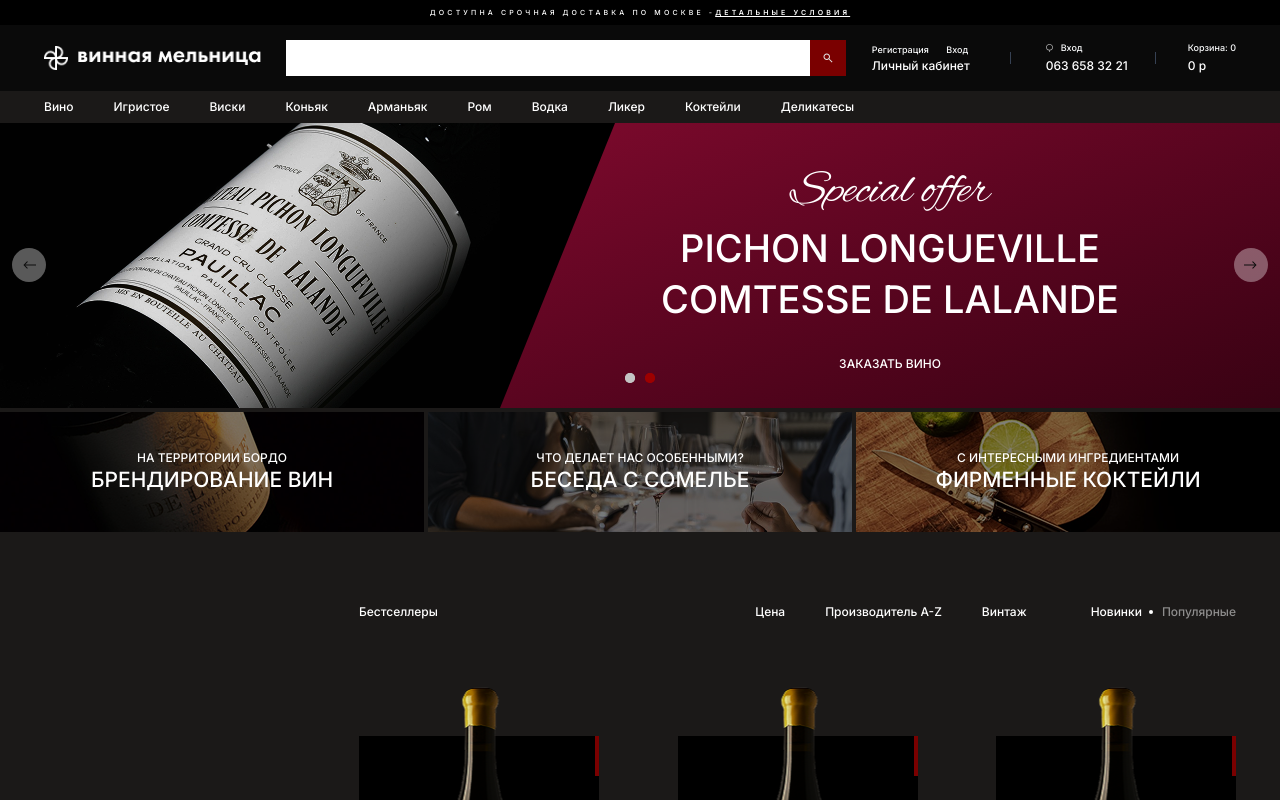
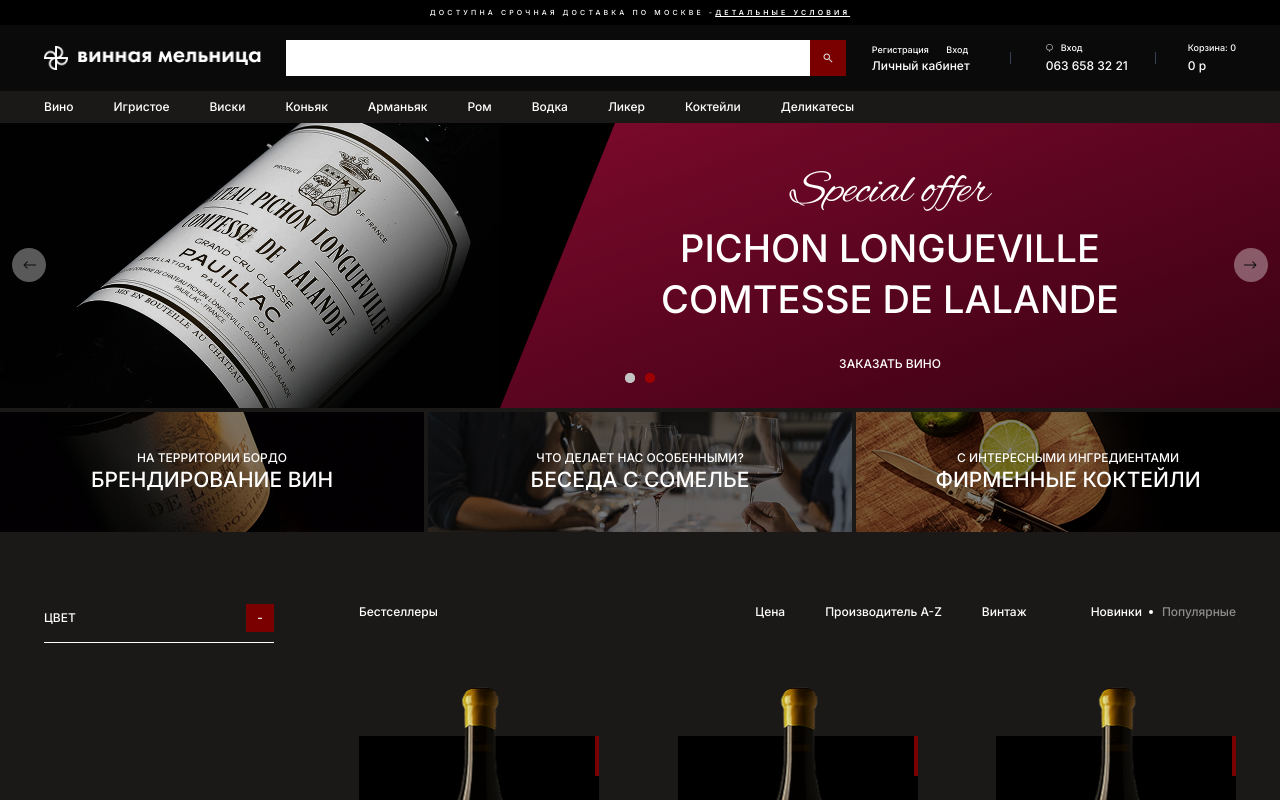
Before and after one commit to ZoirJohn/the-wine, a Next.js app: page / in a window 1280 px wide. Shown: the top 800 px of the page. Built offline with nearby package versions, Linux system fonts and the light colour scheme.

Commit message:
work on height needed

```diff
--- a/src/app/page.tsx
+++ b/src/app/page.tsx
@@ -1,5 +1,6 @@
 import Card from '@/components/Card'
 import Carousel from '@/components/Carousel'
+import Dropdown from '@/components/ui/Dropdown'
 
 const HomePage = () => {
         return (
@@ -25,7 +26,11 @@
                         </section>
                         <section className=''>
                                 <div className='_container bg-brownie pt-18 flex justify-between'>
-                                        <aside className='min-w-[230px] h-20'></aside>
+                                        <aside className='min-w-[230px] h-20'>
+                                                <div>
+                                                        <Dropdown open={true}/>
+                                                </div>
+                                        </aside>
                                         <div className='flex flex-col basis-[877px]'>
                                                 <div className='flex max-md:hidden col-span-3 mb-16'>
                                                         <a className='capitalize mr-auto'>Бестселлеры</a>
--- /dev/null
+++ b/src/components/ui/Dropdown.tsx
@@ -0,0 +1,58 @@
+'use client'
+
+import { useEffect, useState } from 'react'
+
+const Dropdown = ({ open, filterArray }: { open: boolean; filterArray?: any[] }) => {
+        const [isOpen, setIsOpen] = useState(false)
+        useEffect(() => {
+                console.log(document.getElementsByClassName('dropdown')[0].clientHeight)
+        }, [])
+        return (
+                <div className='dropdown'>
+                        <div className='flex justify-between items-center pb-[10px] mb-[10px] border-b-[1px]'>
+                                ЦВЕТ
+                                <a className='clickButton w-7 h-7 flex justify-center items-center' onClick={() => setIsOpen(!isOpen)}>
+                                        {isOpen ? '+' : '-'}
+                                </a>
+                        </div>
+                        {isOpen && (
+                                <ul className='flex flex-col gap-y-2'>
+                                        <li>
+                                                <label htmlFor='' className='group border-white text-neutral-100 flex gap-x-5 items-center tracking-widest'>
+                                                        <input type='checkbox' name='option' className='opacity-0 w-[18px] h-[18px] absolute z-10 cursor-pointer' />
+                                                        <span className='flex items-center justify-center w-[18px] h-[18px] border-[0.5px] border-neutral-100 before:w-3 before:h-3 before:bg-neutral-100 before:hidden group-has-checked:before:block'></span>
+                                                        БЕЛОЕ
+                                                        <p className='text-[9px] ml-auto opacity-25'>9</p>
+                                                </label>
+                                        </li>
+                                        <li>
+                                                <label htmlFor='' className='group border-white text-neutral-100 flex gap-x-5 items-center tracking-widest'>
+                                                        <input type='checkbox' name='option' className='opacity-0 w-[18px] h-[18px] absolute z-10 cursor-pointer' />
+                                                        <span className='flex items-center justify-center w-[18px] h-[18px] border-[0.5px] border-neutral-100 before:w-3 before:h-3 before:bg-neutral-100 before:hidden group-has-checked:before:block'></span>
+                                                        КРАСНОЕ
+                                                        <p className='text-[9px] ml-auto opacity-25'>21</p>
+                                                </label>
+                                        </li>
+                                        <li>
+                                                <label htmlFor='' className='group border-white text-neutral-100 flex gap-x-5 items-center tracking-widest'>
+                                                        <input type='checkbox' name='option' className='opacity-0 w-[18px] h-[18px] absolute z-10 cursor-pointer' />
+                                                        <span className='flex items-center justify-center w-[18px] h-[18px] border-[0.5px] border-neutral-100 before:w-3 before:h-3 before:bg-neutral-100 before:hidden group-has-checked:before:block'></span>
+                                                        РОЗОВОЕ
+                                                        <p className='text-[9px] ml-auto opacity-25'>13</p>
+                                                </label>
+                                        </li>
+                                        <li>
+                                                <label htmlFor='' className='group border-white text-neutral-100 flex gap-x-5 items-center tracking-widest'>
+                                                        <input type='checkbox' name='option' className='opacity-0 w-[18px] h-[18px] absolute z-10 cursor-pointer' />
+                                                        <span className='flex items-center justify-center w-[18px] h-[18px] border-[0.5px] border-neutral-100 before:w-3 before:h-3 before:bg-neutral-100 before:hidden group-has-checked:before:block'></span>
+                                                        ПРОЧЕЕ
+                                                        <p className='text-[9px] ml-auto opacity-25'>9</p>
+                                                </label>
+                                        </li>
+                                </ul>
+                        )}
+                </div>
+        )
+}
+
+export default Dropdown
--- a/src/css/globals.css
+++ b/src/css/globals.css
@@ -15,6 +15,9 @@
         }
         ._container {
                 @apply max-w-[var(--width)] mx-auto px-11 max-lg:px-2;
+        }
+        .clickButton {
+                @apply inline-block bg-maroon;
         }
 }
 @theme inline {
@@ -39,10 +42,10 @@
 h3 {
         font-size: 21px;
 }
-a{
+a {
         cursor: pointer;
 }
-.activeChoice{
+.activeChoice {
         opacity: 1;
 }
 @media (max-width: 992px) {
```
